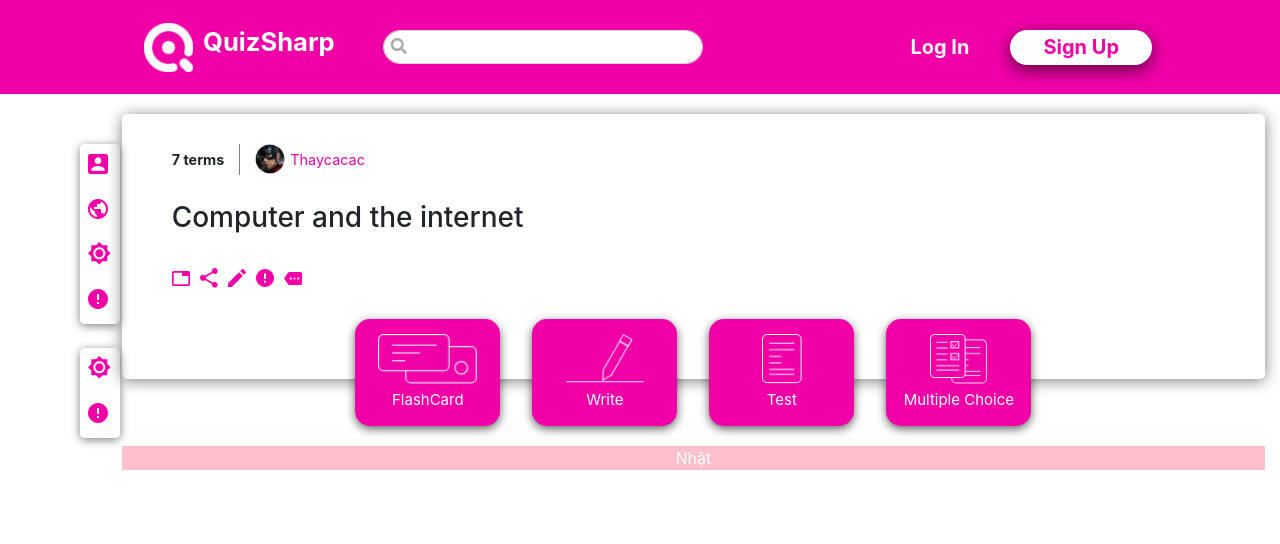
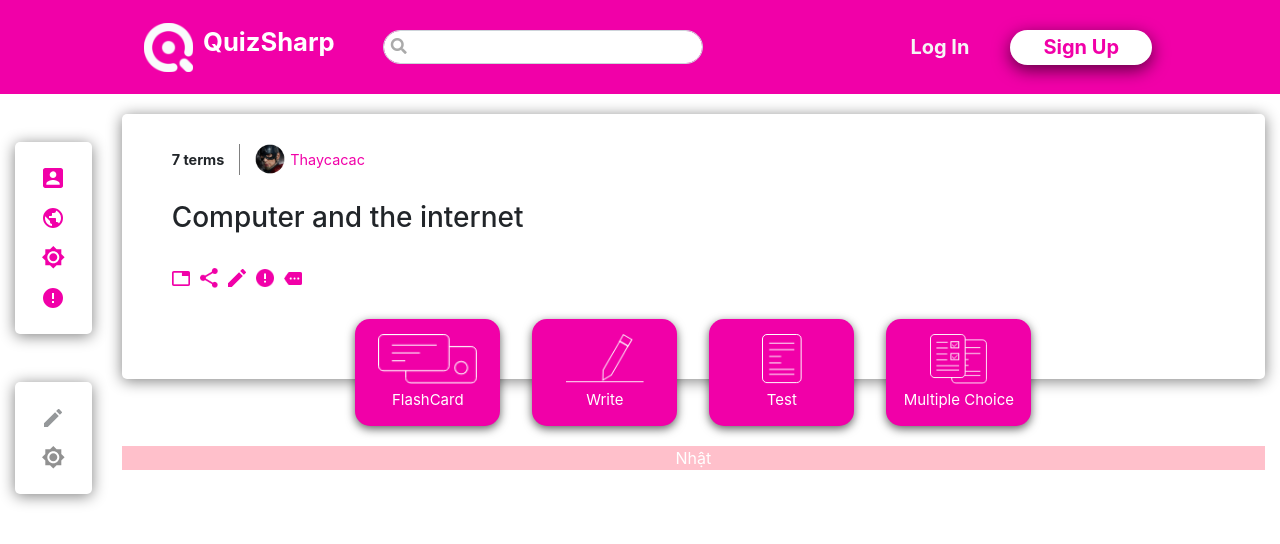
Before and after one commit to Sharp-Team/quiz-sharp, a React (Create React App) app: page /quiz in a window 1280 px wide. Shown: the top 544 px of the page. Built offline with nearby package versions, Linux system fonts and the light colour scheme.

Commit message:
:art: add: side bar

```diff
--- a/src/components/SideBarFull.tsx
+++ b/src/components/SideBarFull.tsx
@@ -1,32 +1,37 @@
 import React from 'react'
 import styled from 'styled-components'
 import { Link } from 'react-router-dom'
-import {
-  IconBookMark as bookmark,
-  IconTime as date
-} from '../images'
 
 const WrapContent = styled.div`
-  .content {
-    	padding: 50px;
+  .box {
+    margin-bottom: 1.5rem;
+    box-shadow: 0 2px 15px grey;
+    border-radius: 5px;
+    padding: 1rem;
+    margin-top: 3rem;
 
-    .box {
-      border: 0px solid;
-      background-color: #FFFFFF;
-      margin-bottom: 1.5rem;
-      box-shadow: 0 2px 10px grey;
-      border-radius: 5px;
-      width: 150px;
-      height: auto;
+    .link-nav {
+      text-decoration: none;
+    }
 
-      .box-content {
-        padding-top: 6px;
-        padding-left: 8px;
-        background-color: #FFFFFF;
-        width: 150px;
-        height: 45px;
+    .box-content {
+      height: 37px;
+      justify-content: center;
+      text-align: center;
+      margin-bottom: 3px;
+      padding-right: 10px;
+      color: #525252;
+      .text-nav {
+        margin-left: 25px;
+        line-height: 37px;
+        text-decoration: none;
+        &:hover {
+          text-decoration: none;
+        }
+      }
+      &:hover {
+        box-shadow: 0 2px 15px grey;
         border-radius: 5px;
-        color: grey;
       }
     }
   }
@@ -35,23 +40,31 @@ const WrapContent = styled.div`
 function SideBar() {
   return (
     <WrapContent>
-      <div className="content">
-        <div className="col-lg">
-          <div className="box">
-            <Link to="#">
-              <div className="box-content"><img src={require('../images/icon/profile.png')}></img>  My Quiz</div>
-            </Link>
-            <Link to="#">
-              <div className="box-content"><img src={require('../images/icon/global.png')}></img>  Discover</div>
-            </Link>
-            <Link to="#">
-              <div className="box-content"><img src={require('../images/icon/setting.png')}></img>  Settings</div>
-            </Link>
-            <Link to="#">
-              <div className="box-content"><img src={require('../images/icon/infor.png')}></img>  Support</div>
-            </Link>
+      <div className="box">
+        <Link to="#" className="link-nav">
+          <div className="box-content">
+            <img className="image-nav" src={require('../images/icon/profile.png')} />
+            <span className="text-nav">My Quiz</span>
           </div>
-        </div>
+        </Link>
+        <Link to="#" className="link-nav">
+          <div className="box-content">
+            <img className="image-nav" src={require('../images/icon/global.png')} />
+            <span className="text-nav">Discover</span>
+          </div>
+        </Link>
+        <Link to="#" className="link-nav">
+          <div className="box-content">
+            <img className="image-nav" src={require('../images/icon/setting.png')} />
+            <span className="text-nav">Settings</span>
+          </div>
+        </Link>
+        <Link to="#" className="link-nav">
+          <div className="box-content">
+            <img className="image-nav" src={require('../images/icon/infor.png')} />
+            <span className="text-nav">Support</span>
+          </div>
+        </Link>
       </div>
     </WrapContent>
   )
--- a/src/components/SideBarSmall.tsx
+++ b/src/components/SideBarSmall.tsx
@@ -2,31 +2,34 @@ import React from 'react'
 import styled from 'styled-components'
 import { Link } from 'react-router-dom'
 import {
-  IconBookMark as bookmark,
-  IconTime as date
+  IconProfile,
+  IconGlobal,
+  IconSetting,
+  IconInformation,
+  IconSettingGray,
+  IconEditGray
 } from '../images'
 
 const WrapContent = styled.div`
   .content {
-    padding: 50px;
-
+    margin-top: 3rem;
     .box {
-      border: 0px solid;
-      background-color: #FFFFFF;
       margin-bottom: 1.5rem;
-      box-shadow: 0 2px 10px grey;
+      box-shadow: 0 2px 15px grey;
       border-radius: 5px;
-      width: 40px;
-      height: auto;
+      padding: 1rem;
 
       .box-content {
-        padding-top: 6px;
-        padding-left: 8px;
-        background-color: #FFFFFF;
         border-radius: 5px;
-        width: 40px;
-        height: 45px;
+        height: 37px;
         color: grey;
+        text-align: center;
+        margin-bottom: 3px;
+        line-height: 37px;
+        &:hover {
+          box-shadow: 0 2px 15px grey;
+          border-radius: 5px;
+        }
       }
     }
   }
@@ -36,32 +39,29 @@ function SideBar() {
   return (
     <WrapContent>
       <div className="content">
-        <div className="col-lg">
         <div className="box">
           <Link to="#">
-              <div className="box-content"><img src={require('../images/icon/profile.png')}></img></div>
+            <div className="box-content"><img src={IconProfile}></img></div>
           </Link>
           <Link to="#">
-              <div className="box-content"><img src={require('../images/icon/global.png')}></img></div>
+            <div className="box-content"><img src={IconGlobal}></img></div>
           </Link>
           <Link to="#">
-              <div className="box-content"><img src={require('../images/icon/setting.png')}></img></div>
+            <div className="box-content"><img src={IconSetting}></img></div>
           </Link>
           <Link to="#">
-              <div className="box-content"><img src={require('../images/icon/infor.png')}></img></div>
+            <div className="box-content"><img src={IconInformation}></img></div>
           </Link>
         </div>
       </div>
-
-        <div className="col-lg">
+      <div className="content">
         <div className="box">
           <Link to="#">
-              <div className="box-content"><img src={require('../images/icon/setting.png')}></img></div>
+            <div className="box-content"><img src={IconEditGray}></img></div>
           </Link>
           <Link to="#">
-              <div className="box-content"><img src={require('../images/icon/infor.png')}></img></div>
+            <div className="box-content"><img src={IconSettingGray}></img></div>
           </Link>
-          </div>
         </div>
       </div>
     </WrapContent>
--- a/src/images/index.tsx
+++ b/src/images/index.tsx
@@ -4,9 +4,9 @@ export { default as IconCreate } from './icon/create.png'
 
 export { default as IconDelete } from './icon/delete.png'
 
-export { default as IconEdit } from './icon/edit.png'
+export { default as IconEditGray } from './icon/edit.png'
 
-export { default as IconEditPink } from './icon/edit2.png'
+export { default as IconEdit } from './icon/edit2.png'
 
 export { default as IconGlobal } from './icon/global.png'
 
@@ -17,6 +17,8 @@ export { default as IconPlus } from './icon/plus.png'
 export { default as IconProfile } from './icon/profile.png'
 
 export { default as IconSetting } from './icon/setting.png'
+
+export { default as IconSettingGray } from './icon/setting2.png'
 
 export { default as IconShare } from './icon/share.png'
 
--- a/src/page/QuizPage/content.tsx
+++ b/src/page/QuizPage/content.tsx
@@ -3,7 +3,7 @@ import styled from 'styled-components'
 import { Link } from 'react-router-dom'
 import {
   IconShare,
-  IconEditPink,
+  IconEdit,
   IconInformation,
   IconFolder,
   IconMore,
@@ -125,7 +125,7 @@ function Content() {
             />
             <img
               className="image-icon"
-              src={IconEditPink}
+              src={IconEdit}
               alt="icon edit"
             />
             <img
```
Also changed, not shown: src/images/icon/setting2.png (added). Lines whose indentation alone changed are shown as unchanged.
